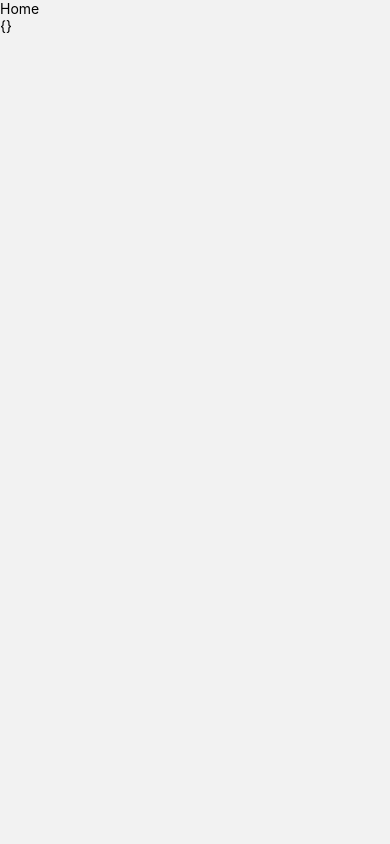
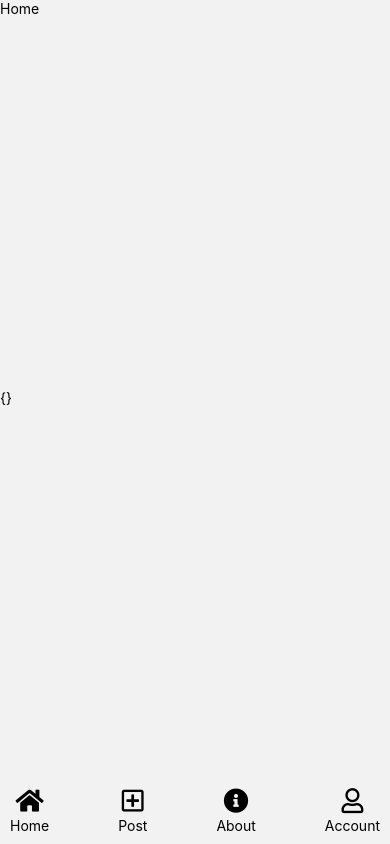
Before and after one commit to its-100rabh/Blogg, a React Native app in the folder client/: screen /Home in a window 390 px wide. Built offline with nearby package versions, Linux system fonts and the light colour scheme.

Commit message:
Footer Menu

```diff
--- /dev/null
+++ b/client/components/MENUS/FooterMenu.js
@@ -0,0 +1,41 @@
+import { StyleSheet, Text, TouchableOpacity, View } from "react-native";
+import React from "react";
+import FontAwesome5 from "react-native-vector-icons/FontAwesome5";
+
+const FooterMenu = () => {
+  return (
+    <View style={styles.container}>
+      <TouchableOpacity>
+        <FontAwesome5 name="home" style={styles.iconstyle} />
+        <Text>Home</Text>
+      </TouchableOpacity>
+      <TouchableOpacity>
+        <FontAwesome5 name="plus-square" style={styles.iconstyle} />
+        <Text>Post</Text>
+      </TouchableOpacity>
+      <TouchableOpacity>
+        <FontAwesome5 name="info-circle" style={styles.iconstyle} />
+        <Text>About</Text>
+      </TouchableOpacity>
+      <TouchableOpacity>
+        <FontAwesome5 name="user" style={styles.iconstyle} />
+        <Text>Account</Text>
+      </TouchableOpacity>
+    </View>
+  );
+};
+
+export default FooterMenu;
+
+const styles = StyleSheet.create({
+  container: {
+    flexDirection: "row",
+    margin: 10,
+    justifyContent: "space-between",
+  },
+  iconstyle: {
+    marginBottom: 3,
+    alignSelf: "center",
+    fontSize: 25,
+  },
+});
--- a/client/package.json
+++ b/client/package.json
@@ -17,7 +17,8 @@
     "expo-status-bar": "~1.11.1",
     "jsonwebtoken": "^9.0.2",
     "react": "18.2.0",
-    "react-native": "0.73.4"
+    "react-native": "0.73.4",
+    "react-native-vector-icons": "^10.0.3"
   },
   "devDependencies": {
     "@babel/core": "^7.20.0"
--- a/client/screens/Home.js
+++ b/client/screens/Home.js
@@ -1,17 +1,24 @@
 import { StyleSheet, Text, View } from "react-native";
 import React, { useContext } from "react";
 import { AuthContext } from "../context/authContext";
+import FooterMenu from "../components/MENUS/FooterMenu";
 
 const Home = () => {
   const [state] = useContext(AuthContext);
   return (
-    <View>
+    <View style={styles.container}>
       <Text>Home</Text>
       <Text>{JSON.stringify(state, null, 4)}</Text>
+      <FooterMenu />
     </View>
   );
 };
 
 export default Home;
 
-const styles = StyleSheet.create({});
+const styles = StyleSheet.create({
+  container: {
+    flex: 1,
+    justifyContent: "space-between",
+  },
+});
```
Also changed, not shown: 1 other file (tests, documents, lock files or other folders).
